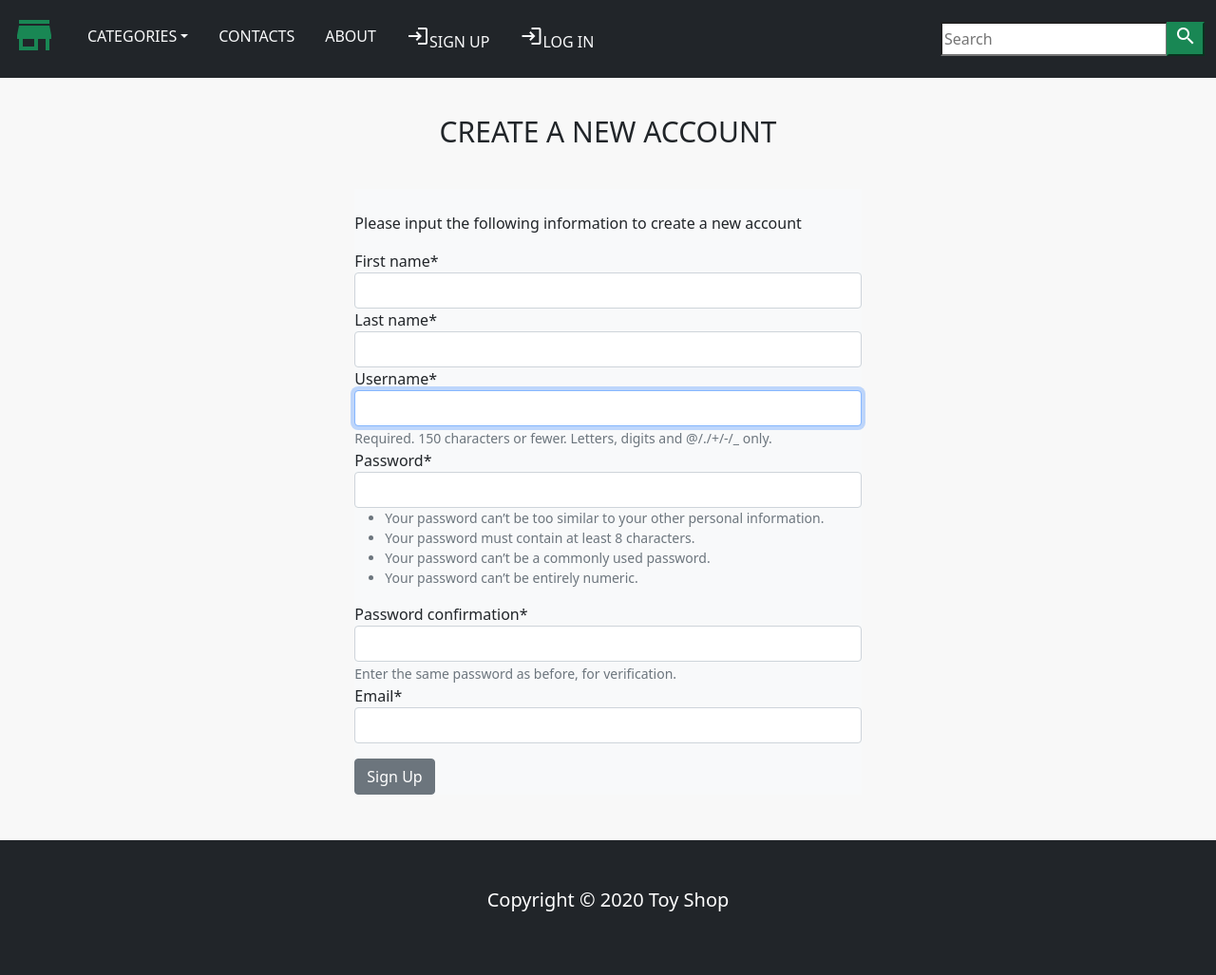
After one commit to zhuk-zhenya/ecommerce-project, a Django app: page /account/create in a window 1280 px wide. The commit adds this page. Shown: the whole page at 95% size. Run offline with Django 3.2, Linux system fonts and the light colour scheme; data that the repository does not hold is empty; some libraries are stand-ins or nearby versions.

Commit message:
all work

```diff
--- a/ecommerce/settings.py
+++ b/ecommerce/settings.py
@@ -38,6 +38,7 @@ INSTALLED_APPS = [
     'django.contrib.messages',
     'django.contrib.staticfiles',
     'shop',
+    'crispy_forms',
 ]
 
 MIDDLEWARE = [
@@ -64,6 +65,7 @@ TEMPLATES = [
                 'django.contrib.auth.context_processors.auth',
                 'django.contrib.messages.context_processors.messages',
                 'shop.context_processors.menu_links',
+                'shop.context_processors.counter',
             ],
         },
     },
@@ -137,3 +139,5 @@ MEDIA_ROOT = BASE_DIR / 'static/media/'
 # https://docs.djangoproject.com/en/3.2/ref/settings/#default-auto-field
 
 DEFAULT_AUTO_FIELD = 'django.db.models.BigAutoField'
+
+CRISPY_TEMPLATE_PACK = 'bootstrap4'
--- a/ecommerce/static/css/base.css
+++ b/ecommerce/static/css/base.css
@@ -21,3 +21,12 @@ body {
     text-transform: uppercase;
     latter-spacing: .2em;
 }
+
+.errorlist li {
+    color: red;
+    font-weight: bold;
+}
+
+.custom_div {
+    margin-bottom: 20px !important;
+}
--- a/ecommerce/urls.py
+++ b/ecommerce/urls.py
@@ -20,7 +20,6 @@ from django.urls import path, include
 
 urlpatterns = [
     path('admin/', admin.site.urls),
-
     path('', include('shop.urls')),
 
 ]
--- a/shop/context_processors.py
+++ b/shop/context_processors.py
@@ -1,4 +1,20 @@
-from .models import Category
+from .models import Category, Cart, CartItem
+from .views import _cart_id
+
+
+def counter(request):
+    item_count = 0
+    if 'admin' in request.path:
+        return {}
+    else:
+        try:
+            cart = Cart.objects.filter(cart_id=_cart_id(request))
+            cart_items = CartItem.objects.all().filter(cart=cart[:1])
+            for cart_item in cart_items:
+                item_count += cart_item.quantity
+        except Cart.DoesNotExist:
+            item_count = 0
+    return dict(item_count=item_count)
 
 
 def menu_links(request):
--- /dev/null
+++ b/shop/forms.py
@@ -0,0 +1,13 @@
+from django import forms
+from django.contrib.auth.forms import UserCreationForm
+from django.contrib.auth.models import User
+
+
+class SignUpForm(UserCreationForm):
+    first_name = forms.CharField(max_length=100, required=True)
+    last_name = forms.CharField(max_length=100, required=True)
+    email = forms.EmailField(max_length=250, )
+
+    class Meta:
+        model = User
+        fields = ('first_name', 'last_name', 'username', 'password1', 'password2', 'email')
--- a/shop/templates/navbar.html
+++ b/shop/templates/navbar.html
@@ -18,6 +18,18 @@
       </li>
       <li class="nav-item"><a class="nav-link text-light text-uppercase font-weight-bold px-3" href="">Contacts</a> </li>
       <li class="nav-item"><a class="nav-link text-light text-uppercase font-weight-bold px-3" href="">About</a> </li>
+        {% if request.user.is_authenticated and request.user.first_name %}
+        <li class="nav-item"><a class="nav-link text-light text-uppercase font-weight-bold px-3"><span class="material-icons">account_circle</span> Welcome, {{ request.user.first_name }} </a> </li>
+        <li class="nav-item"><a class="nav-link text-light text-uppercase font-weight-bold px-3 " href="{% url 'logout' %}"><span class="material-icons">logout</span>Log Out</a> </li>
+        {% else %}
+        <li class="nav-item"><a class="nav-link text-light text-uppercase font-weight-bold px-3 " href="{% url 'signup' %}"><span class="material-icons">login</span>Sign Up</a> </li>
+        <li class="nav-item"><a class="nav-link text-light text-uppercase font-weight-bold px-3 " href="{% url 'login' %}"><span class="material-icons">login</span>Log In</a> </li>
+        {% endif %}
+        {% if item_count > 0 %}
+      <li class="nav-item"><a class="nav-link text-light text-uppercase font-weight-bold px-3" href="{% url 'cart_detail' %}"><span class="material-icons">
+add_shopping_cart
+</span>({{item_count}})</a> </li>
+        {% endif %}
     </ul>
 
     <form class="form-inline">
--- /dev/null
+++ b/shop/templates/signup.html
@@ -0,0 +1,47 @@
+{% extends 'base.html' %}
+
+{% load static %}
+
+{% load crispy_forms_tags %}
+
+{% block title %}
+    Sign Up
+{% endblock %}
+{% block content %}
+    <div>
+        {% if not form.is_valid %}
+        <div>
+            <br>
+            <h1 class="product_title text-center">
+                Create a new account
+            </h1>
+            <br>
+            <div class="col-9 col-sm-9 col-md-6 col-lg-5 mx-auto bg-light">
+                <br>
+                <p>Please input the following information to create a new account</p>
+                <form method="post">
+                    {% csrf_token %}
+                    <p>{{ form | crispy }}</p>
+                    <button type="submit" name="button" class="btn btn-secondary">Sign Up</button>
+                </form>
+            </div>
+        </div>
+        {% else %}
+        <div class="mx-auto">
+            <br>
+            <h1 class="product_title text-center">
+                You account has been successfully created
+            </h1>
+            <br>
+            <div>
+                <p>You account has been created and ready to use!</p>
+                <br>
+                <a href="{% url 'home' %}">Continue shopping</a>
+            </div>
+
+        </div>
+        {% endif%}
+    </div>
+
+
+{% endblock %}
--- a/shop/urls.py
+++ b/shop/urls.py
@@ -8,5 +8,9 @@ urlpatterns = [
     path('category/<slug:category_slug>/<slug:product_slug>', views.product, name='product_detail'),
     path('cart', views.cart_detail, name='cart_detail'),
     path('cart/add/<int:product_id>', views.add_cart, name='add_cart'),
-
+    path('cart/remove/<int:product_id>', views.cart_remove, name='cart_remove'),
+    path('cart/remove_product/<int:product_id>', views.cart_remove_product, name='cart_remove_product'),
+    path('account/create', views.signUpView, name='signup'),
+    path('account/login', views.loginView, name='login'),
+    path('account/logout', views.loguotView, name='logout'),
 ]
--- a/shop/views.py
+++ b/shop/views.py
@@ -1,6 +1,11 @@
 from django.core.exceptions import ObjectDoesNotExist
 from django.shortcuts import render, get_object_or_404, redirect
 from .models import Category, Product, Cart, CartItem
+from django.contrib.auth.models import Group, User
+from .forms import SignUpForm
+from django.contrib.auth.forms import AuthenticationForm
+from django.contrib.auth import login, authenticate, logout
+
 
 # Create your views here.
 
@@ -60,3 +65,58 @@ def cart_detail(request, total=0, counter=0, cart_items=None):
     except ObjectDoesNotExist:
         pass
     return render(request, 'cart.html', dict(cart_items=cart_items, total=total, counter=counter))
+
+
+def cart_remove(request, product_id):
+    cart = Cart.objects.get(cart_id=_cart_id(request))
+    product = get_object_or_404(Product, id=product_id)
+    cart_item = CartItem.objects.get(product=product, cart=cart)
+    if cart_item.quantity > 1:
+        cart_item.quantity -= 1
+        cart_item.save()
+    else:
+        cart_item.delete()
+    return redirect('cart_detail')
+
+
+def cart_remove_product(request, product_id):
+    cart = Cart.objects.get(cart_id=_cart_id(request))
+    product = get_object_or_404(Product, id=product_id)
+    cart_item = CartItem.objects.get(product=product, cart=cart)
+    cart_item.delete()
+    return redirect('cart_detail')
+
+def signUpView(request):
+    if request.method == 'POST':
+        form = SignUpForm(request.POST)
+        if form.is_valid():
+            form.save()
+            username = form.cleaned_data.get('username')
+            signup_user = User.objects.get(username=username)
+            user_group = Group.objects.get(name='User')
+            user_group.user_set.add(signup_user)
+    else:
+        form = SignUpForm()
+    return render(request, 'signup.html', {'form': form})
+
+
+def loginView(request):
+    if request.method == 'POST':
+        form = AuthenticationForm(data=request.POST)
+        if form.is_valid():
+            username = request.POST['username']
+            password = request.POST['password']
+            user = authenticate(username=username, password=password)
+            if user is not None:
+                login(request, user)
+                return redirect('home')
+            else:
+                return redirect('signup')
+    else:
+        form = AuthenticationForm()
+    return render(request, 'login.html', {'form': form})
+
+
+def loguotView(request):
+    logout(request)
+    return redirect('login')
```
Also changed, not shown: shop/templates/cart.html (+6 -6 lines), shop/templates/login.html (added, +44 -0 lines).
